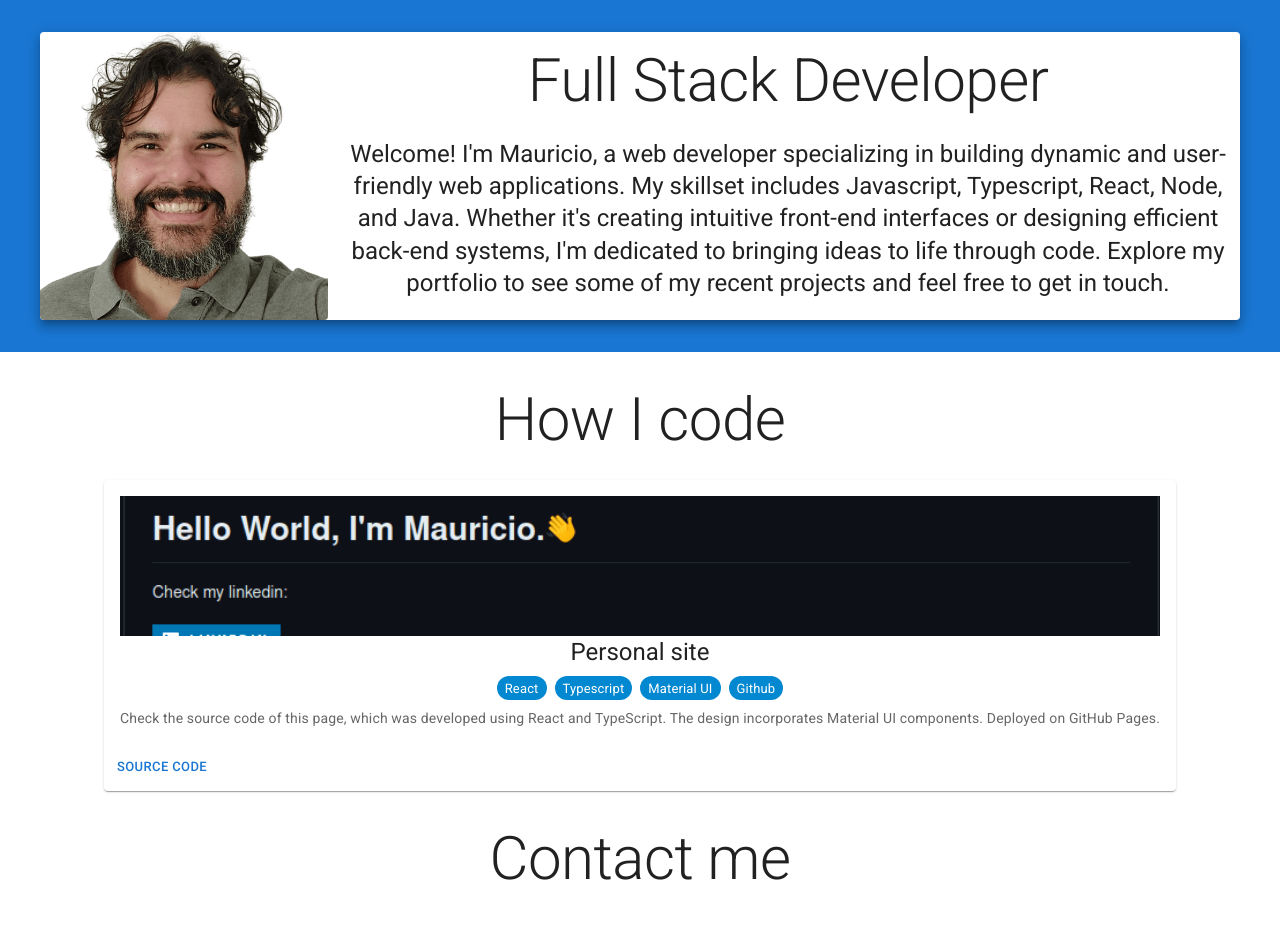
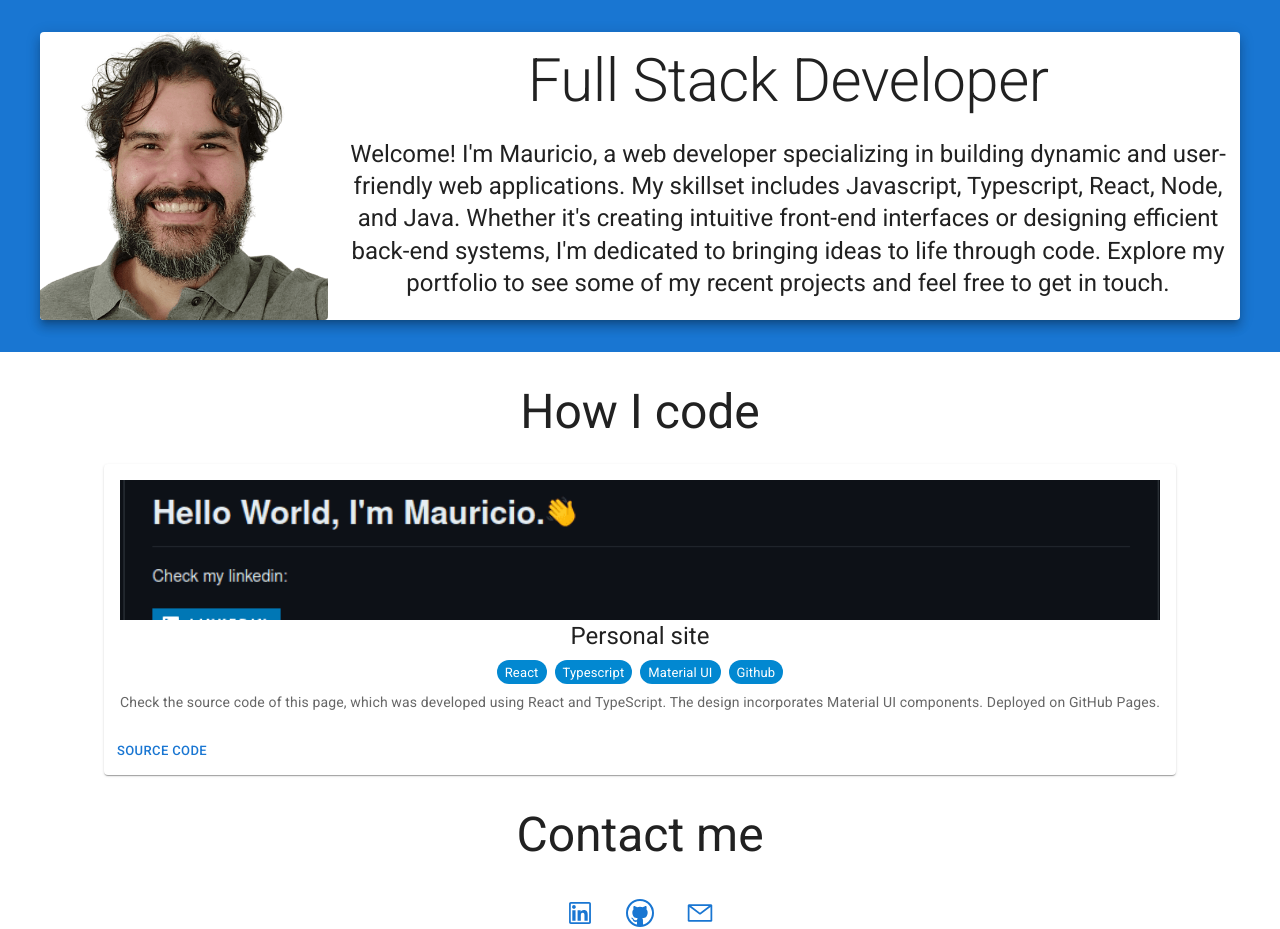
Before and after one commit to Mauricio-MdS/mauricio-mds.github.io, a React (Create React App) app: page / in a window 1280 px wide. Shown: the top 929 px of the page. Built offline with nearby package versions, Linux system fonts and the light colour scheme.

Commit message:
adjust heading variants

```diff
--- a/src/components/Contact/Contact.tsx
+++ b/src/components/Contact/Contact.tsx
@@ -7,7 +7,7 @@ import ContactButton from "./ContactButton";
 function Contact() {
   return (
     <Stack alignItems="center" spacing={3} component="section" textAlign="center">
-      <Typography variant="h2" component="h2" gutterBottom>
+      <Typography variant="h3" component="h2" gutterBottom>
         Contact me
       </Typography>
       <Stack direction="row" spacing={1}>
--- a/src/components/Portfolio/Portfolio.tsx
+++ b/src/components/Portfolio/Portfolio.tsx
@@ -20,7 +20,7 @@ function Portfolio() {
       alignItems="center"
       p="16px"
     >
-      <Typography variant="h2" component="h2" gutterBottom>
+      <Typography variant="h3" component="h2" gutterBottom>
         How I code
       </Typography>
       <Card component="article">
```
